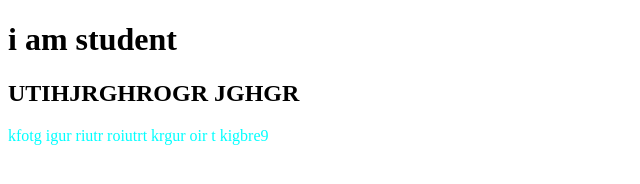
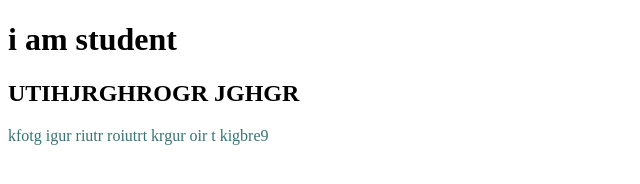
Before and after one commit to mdsalman0/my-frist-repo, a plain HTML site: page index.html in a window 1280 px wide. Shown: the whole page, without its empty margins (0-640 px from the left). Drawn offline with Linux system fonts and the light colour scheme.

Commit message:
style add

```diff
--- a/style.css
+++ b/style.css
@@ -1,3 +1,3 @@
 p{
-    color:aqua
+    color:rgb(56, 114, 114)
 }
```
